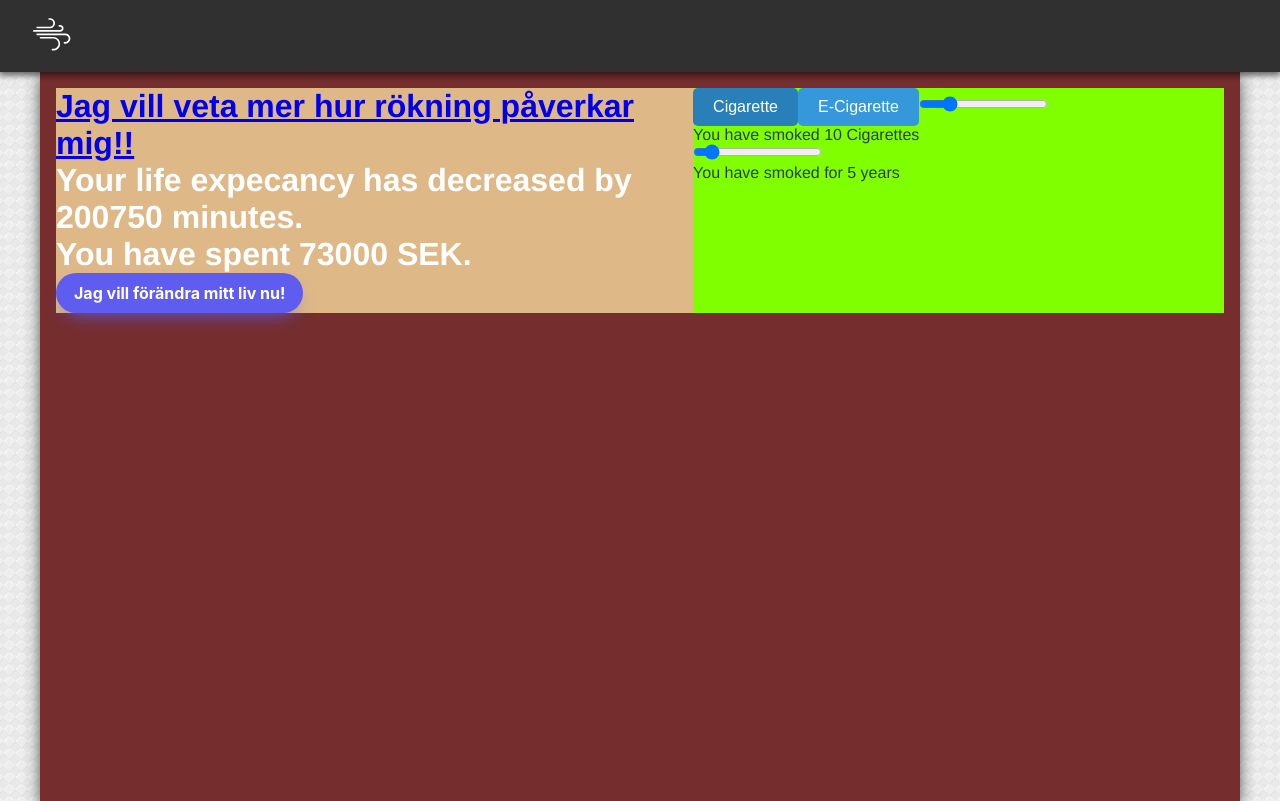
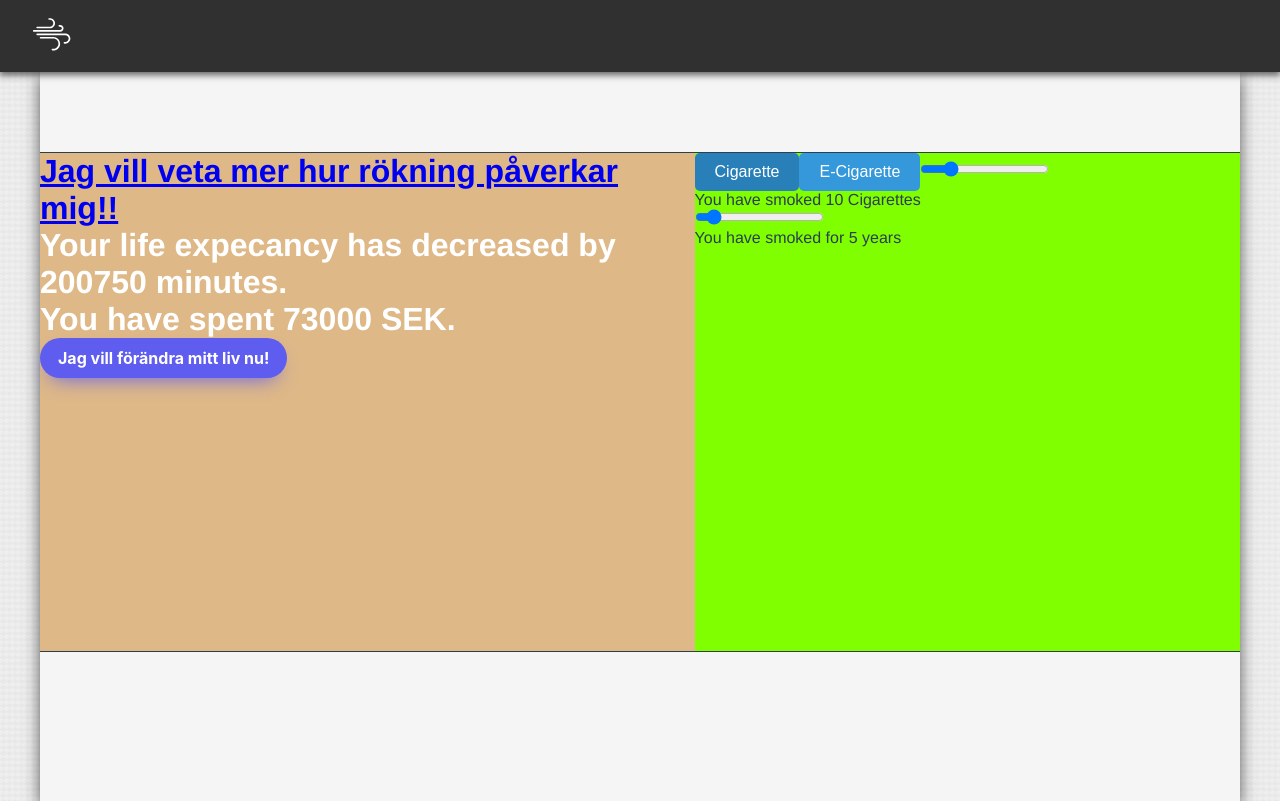
Before and after one commit to rubenmadsen/smokin, a Vue app in the folder Frontend/: page / in a window 1280 px wide. Built offline with nearby package versions, Linux system fonts and the light colour scheme.

Commit message:
Added std-button overlays

```diff
--- a/Frontend/src/App.vue
+++ b/Frontend/src/App.vue
@@ -17,13 +17,17 @@
       <router-view></router-view>
   </div>
   <div class="resolutionInfo">
-    <p>
-      NJET!
-    </p>
+    <p>Download the app version</p>
+    <a id="appstore_badge" href="https://apps.apple.com/app/idXXXXXXXXX" target="_blank" rel="noopener noreferrer">
+      <img src="@/assets/appstore.png" alt="Download on the App Store" />
+    </a>
+
+    <!-- Link to the Google Play Store -->
+    <a id="googleplay_badge" href="https://play.google.com/store/apps/details?id=XXXXXXXXX" target="_blank" rel="noopener noreferrer">
+      <img src="@/assets/googleplay.png" alt="Get it on Google Play" />
+    </a>
   </div>
 </template>
-
-
 
 <style>
 
@@ -37,7 +41,7 @@ body {
   background-image: url('@/assets/triangles_pattern.webp');
   background-repeat: repeat;
   background-position: center;
-  background-size: 72px 72px;
+  background-size: 36px 36px;
   height: 100%;
 }
 
@@ -104,7 +108,17 @@ li a:hover svg path {
   padding: 1rem;
 }
 .resolutionInfo{
+  padding: 1rem;
   display: none;
+  text-align: center;
+  justify-content: center;
+}
+.resolutionInfo img{
+  height: 48px;
+  margin: 0.2rem;
+}
+.resolutionInfo p{
+  margin-bottom: 1rem;
 }
 .routerContainer {
   position: relative;
@@ -115,7 +129,7 @@ li a:hover svg path {
   margin: 0 auto;
   min-height: calc(100vh - 71px);
   box-shadow: var(--strong-shadow) 0px 5px 15px;
-  background-color: #752d2d;
+  background-color: var(--background-color);
 }
 
 /* Hide */
--- a/Frontend/src/main.css
+++ b/Frontend/src/main.css
@@ -1,17 +1,20 @@
 
 :root {
-    --primary-color: #752d2d;
+    --primary-color: #5E5DF0;
     --secondary-color: #42b983;
     --background-color: #f5f5f5;
     --text-color: #2c3e50;
     --highlight-color: #ffcc00;
     --error-color: #e74c3c;
     --strong-shadow: rgba(0, 0, 0, 0.63);
-  }
+    --weak-highlight: rgb(201, 201, 201);
+    --strong-highlight: rgb(243, 243, 243);
+    }
 
 * {
     margin: 0;
     padding: 0;
+    box-sizing: border-box;
   }
 
   .non-selectable{
@@ -19,8 +22,8 @@
     -ms-user-select: none;
     user-select: none;
   }
-  .std-button{
-    background: #5E5DF0;
+.std-button{
+    background: var(--primary-color);
     border-radius: 999px;
     box-shadow: #5E5DF0 0 10px 20px -10px;
     box-sizing: border-box;
@@ -31,7 +34,7 @@
     font-weight: 700;
     line-height: 24px;
     opacity: 1;
-    outline: 0 solid transparent;
+
     padding: 8px 18px;
     user-select: none;
     -webkit-user-select: none;
@@ -40,3 +43,11 @@
     word-break: break-word;
     border: 0;
 }
+
+.std-button:hover{
+    border: 2px solid var(--weak-highlight);
+}
+
+.std-button:active{
+    border: 2px solid var(--strong-highlight);
+}
--- a/Frontend/src/views/MainView.vue
+++ b/Frontend/src/views/MainView.vue
@@ -128,8 +128,11 @@ export default {
 
 <style scoped>
 .viewContainer {
-  padding: 1rem;
   display: flex;
+  border-top: 1px solid var(--text-color);
+  border-bottom: 1px solid var(--text-color);
+  margin-top: 5rem;
+  height: 500px;
 }
 #child1 {
   background-color: burlywood;
```
Also changed, not shown: Frontend/src/assets/appstore.png (added), Frontend/src/assets/googleplay.png (added).
